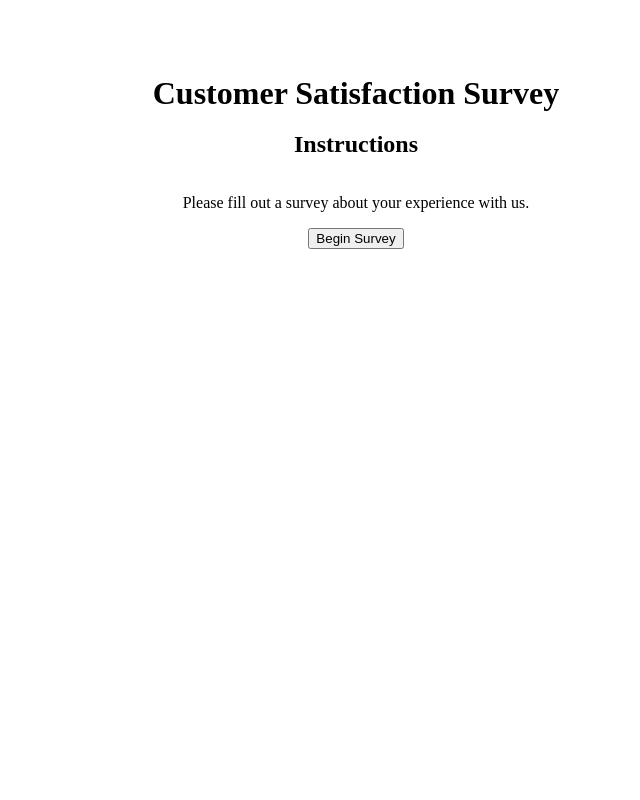
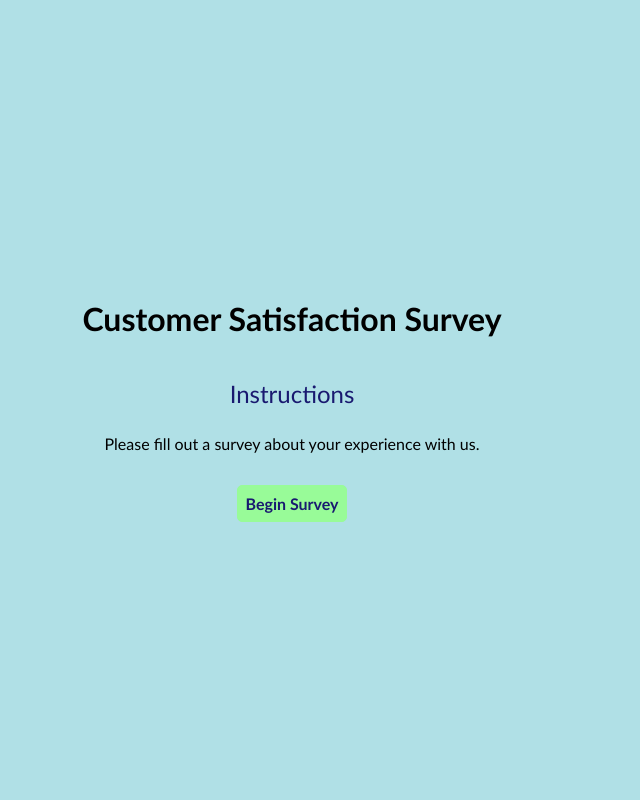
Before and after one commit to snstrong/Exercises, a Flask app: page / in a window 1280 px wide. Shown: the whole page, without its empty margins (284-924 px from the left). Run offline with Flask 2, Linux system fonts and the light colour scheme.

Commit message:
Assignment Completed

```diff
--- a/flask-survey/app.py
+++ b/flask-survey/app.py
@@ -1,7 +1,6 @@
 from flask import Flask, request, render_template, flash, redirect
 from flask_debugtoolbar import DebugToolbarExtension
 import surveys
-# from random import randint, choice, sample
 
 app = Flask(__name__)
 app.config['SECRET_KEY'] = "oh-so-secret"
@@ -21,16 +20,27 @@ def get_start_page():
 def get_question(num):
     """Used to show each question in the survey."""
     num = int(num)
-    if surveys.satisfaction_survey.questions[num].choices:
-        choices = surveys.satisfaction_survey.questions[num].choices
+    if num == len(RESPONSES):
+        if len(RESPONSES) < len(surveys.satisfaction_survey.questions):
+            choices = surveys.satisfaction_survey.questions[num].choices
+            return render_template('question.html', number=num, question=surveys.satisfaction_survey.questions[num].question, choices=choices)
+        else:
+            return redirect('/thank-you')
     else:
-        choices = ["Yes", "No"]
-    return render_template('question.html', number=num, question=surveys.satisfaction_survey.questions[num].question, choices=choices)
+        flash("Questions must be answered in order!")
+        return redirect(f'/question/{len(RESPONSES)}')
 
 @app.route('/answer', methods=['POST'])
 def get_answer():
     """Adds question response to list, then redirects to next question"""
     RESPONSES.append(request.form['response'])
     number = int(request.form['which_number']) + 1
-    return redirect(f'/question/{number}')
-# TODO - FIX INDEX OUT OF RANGE ^^^
+    if number < len(surveys.satisfaction_survey.questions):
+        return redirect(f'/question/{number}')
+    else:
+        return redirect('/thank-you')
+
+@app.route('/thank-you')
+def get_thank_you():
+    """Displays "thank you" page at end of survey."""
+    return render_template('thank-you.html', title=surveys.satisfaction_survey.title)
--- a/flask-survey/static/styles.css
+++ b/flask-survey/static/styles.css
@@ -1,21 +1,60 @@
 body {
+    background-color: powderblue;
     margin: 0;
     padding: 0;
     display: flex;
     flex-direction: column;
     justify-content: center;
     align-content: center;
+    height: 100vh;
+    font-family: 'Trebuchet MS', 'Lucida Sans Unicode', 'Lucida Grande', 'Lucida Sans', Arial, sans-serif;
 }
 
 .container {
+    width: 80%;
     display: flex;
     flex-direction: column;
     justify-items: center;
     align-items: center;
     padding: 5%;
+    text-align: center;
+    font-family: inherit;
 }
 
 h1 {
     margin-bottom: 10px;
-    line-height: 1rem;
+    line-height: 2.5rem;
+    text-align: center;
 }
+
+h2 {
+    font-weight: 400;
+    margin-bottom: 0px;
+    padding: 1%;
+    color: midnightblue;
+}
+
+.question {
+    font-weight: 400;
+    margin-bottom: 1.25rem;
+}
+
+#question-form {
+    font-size: 1.25rem;
+}
+
+button {
+    border: 1px solid palegreen;
+    background-color: palegreen;
+    margin-top: 1rem;
+    font-size: 1rem;
+    padding: 0.5rem;
+    border-radius: 5px;
+    font-family: inherit;
+    font-weight: bold;
+    color: midnightblue;
+}
+
+button:hover {
+    border: 2px solid midnightblue;
+}
--- a/flask-survey/templates/base.html
+++ b/flask-survey/templates/base.html
@@ -3,7 +3,7 @@
 <head>
     <meta charset="UTF-8">
     <meta name="viewport" content="width=device-width, initial-scale=1.0">
-    <link rel="stylesheet" href="static/styles.css">
+    <link rel="stylesheet" href="/static/styles.css">
     <title>{% block title%}{% endblock %}</title>
 </head>
 <body>
--- /dev/null
+++ b/flask-survey/templates/thank-you.html
@@ -0,0 +1,6 @@
+{% extends "base.html" %}
+{% block title%}Thank You{% endblock %}
+{% block content%}
+    <h1>Thank you for taking the {{title}}!</h1>
+    <p>Your response has been logged.</p>
+{% endblock %}
```
Also changed, not shown: flask-survey/templates/question.html (+12 -3 lines).
